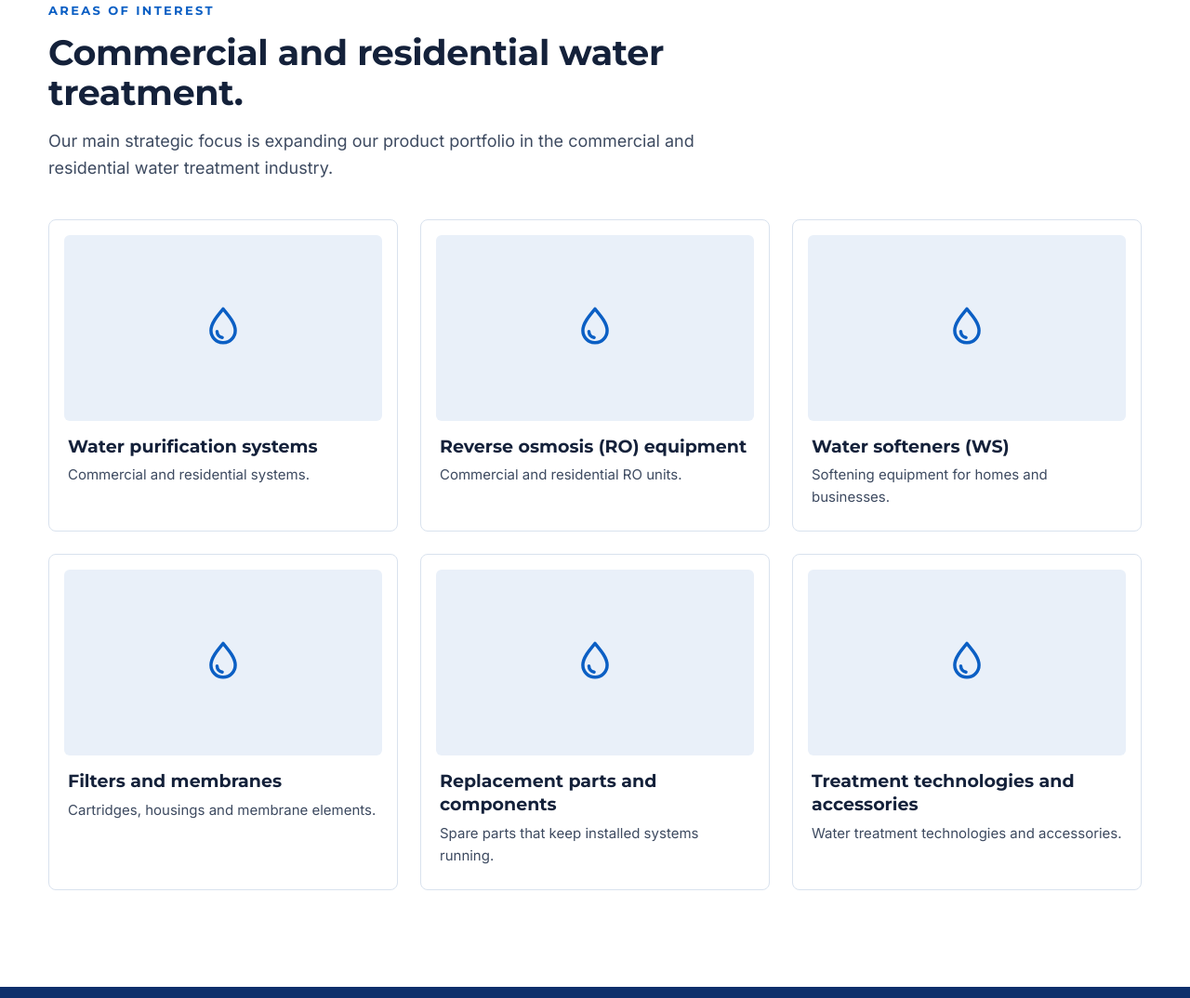
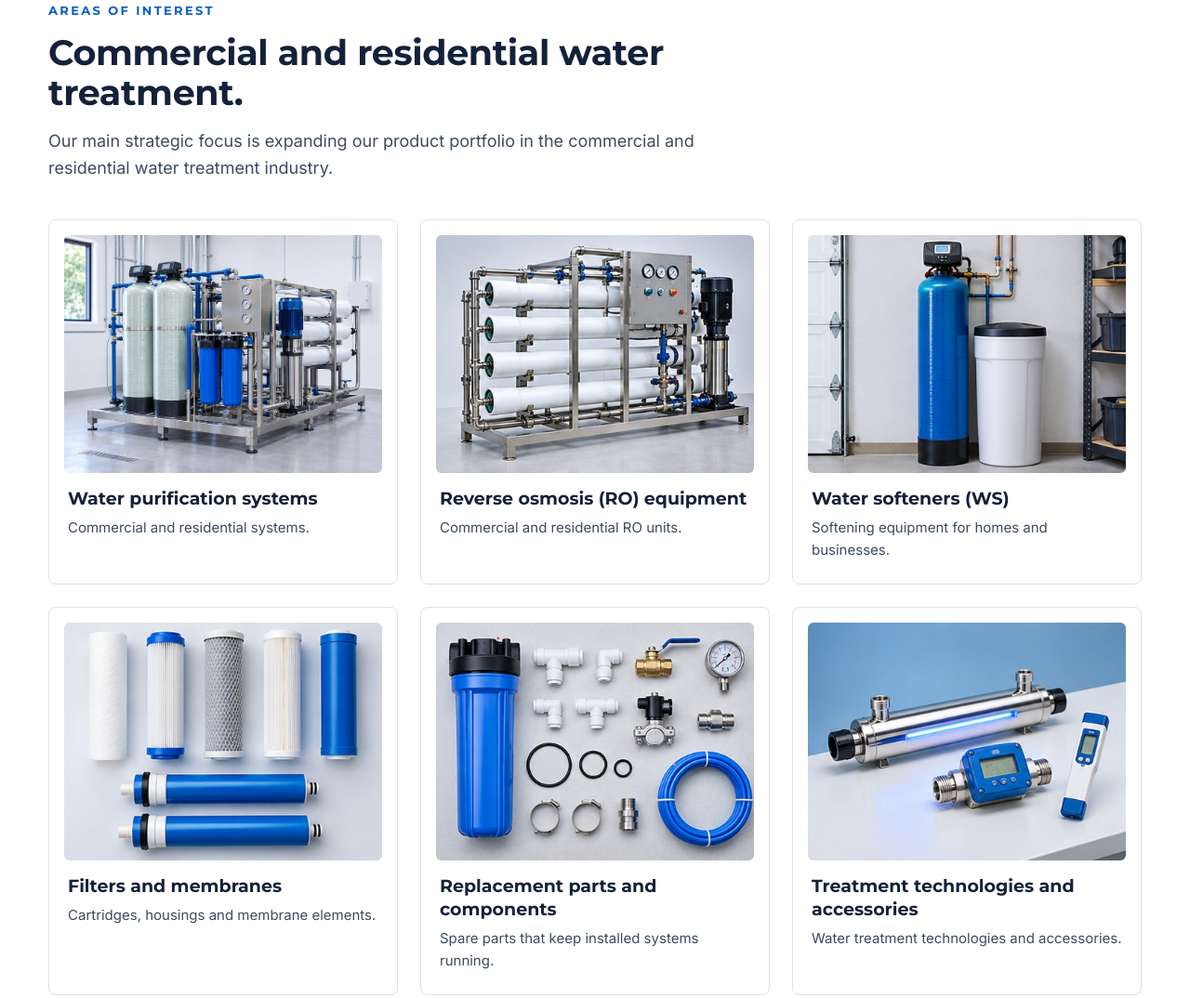
Before and after one commit to isodrom/jucca, a plain HTML site: page index.html in a window 1280 px wide. Shown: the part 2425-3499 px from the top of the page at 93% size. Drawn offline with Linux system fonts and the light colour scheme.

Commit message:
Add all nine site photos and PHP contact form handler
Co-Authored-By: Claude Fable 5.2 <noreply@anthropic.com>
Claude-Session: https://claude.ai/code/session_01FbFWevLtFfbmyHu51rb2n2

```diff
--- a/index.html
+++ b/index.html
@@ -12,7 +12,7 @@
 <meta property="og:description" content="A Florida based international trading company connecting U.S.A. manufacturers with opportunities in Argentina and South America.">
 <meta property="og:image" content="images/IMG-01.jpg">
 <meta name="description" content="JUCCA LLC is a Florida based international trading company connecting U.S.A. manufacturers with opportunities in Argentina and South America.">
-<!-- Images: add images/IMG-03 ... IMG-09 (.jpg or .png) and they appear automatically. Until then the product cards show an icon tile and the factory photo is hidden. -->
+<!-- Images: images/IMG-01 ... IMG-09 (.jpg or .png). If a product photo is missing its card shows an icon tile, and a missing factory photo hides that column. -->
 <!-- Contact form: sends through send.php (same folder). The delivery address is set at the top of send.php. -->
 <!-- Language: the EN / ES buttons switch the page. The Spanish text lives in the ES table in the script at the end of this file. Add ?lang=es to the address to open in Spanish. -->
 <link rel="preconnect" href="https://fonts.googleapis.com">
@@ -37,7 +37,6 @@ h1{font-size:38px!important}h2{font-size:28px!important}
 .media{height:260px!important}
 .mission{font-size:22px!important}
 .card{flex:1 1 calc(50% - 12px)!important;min-width:0;padding:10px!important;gap:10px!important}
-.card .tile{height:110px!important}
 .card .tile svg{width:36px;height:36px}
 .card h3{font-size:15px!important}.card p{font-size:13px!important;line-height:1.45!important}
 form{padding:22px!important}
@@ -150,7 +149,7 @@ input:focus,textarea:focus,a:focus-visible,button:focus-visible{outline:3px soli
 </div>
 <div style="display: flex; flex-wrap: wrap; gap: 24px">
 <div class="card" style="flex: 1 1 320px; box-sizing: border-box; background: #FFFFFF; border: 1px solid #D9E2EE; border-radius: 8px; padding: 16px; display: flex; flex-direction: column; gap: 16px">
-<div class="tile" style="box-sizing: border-box; width: 100%; height: 200px; background: #E9F0F9; border-radius: 6px; display: flex; align-items: center; justify-content: center; position: relative; overflow: hidden">
+<div class="tile" style="box-sizing: border-box; width: 100%; aspect-ratio: 4 / 3; background: #E9F0F9; border-radius: 6px; display: flex; align-items: center; justify-content: center; position: relative; overflow: hidden">
 <svg aria-hidden="true" width="56" height="56" viewBox="0 0 24 24" fill="none" stroke="#0B5FC4" stroke-width="1.5" stroke-linecap="round" stroke-linejoin="round"><path d="M12 3.2c3 3.6 5.6 6.7 5.6 10a5.6 5.6 0 0 1-11.2 0c0-3.3 2.6-6.4 5.6-10z"></path><path d="M9.2 13.6a2.9 2.9 0 0 0 2.4 2.8"></path></svg>
 <img src="images/IMG-03.jpg" alt="" loading="lazy" onerror="if(!this.dataset.f){this.dataset.f=1;this.src='images/IMG-03.png'}else{this.remove()}" style="position: absolute; inset: 0; width: 100%; height: 100%; object-fit: cover">
 </div>
@@ -159,7 +158,7 @@ input:focus,textarea:focus,a:focus-visible,button:focus-visible{outline:3px soli
 <p style="margin: 0; font-size: 15px; line-height: 1.6; color: #3D4A60">Commercial and residential systems.</p>
 </div>
 </div><div class="card" style="flex: 1 1 320px; box-sizing: border-box; background: #FFFFFF; border: 1px solid #D9E2EE; border-radius: 8px; padding: 16px; display: flex; flex-direction: column; gap: 16px">
-<div class="tile" style="box-sizing: border-box; width: 100%; height: 200px; background: #E9F0F9; border-radius: 6px; display: flex; align-items: center; justify-content: center; position: relative; overflow: hidden">
+<div class="tile" style="box-sizing: border-box; width: 100%; aspect-ratio: 4 / 3; background: #E9F0F9; border-radius: 6px; display: flex; align-items: center; justify-content: center; position: relative; overflow: hidden">
 <svg aria-hidden="true" width="56" height="56" viewBox="0 0 24 24" fill="none" stroke="#0B5FC4" stroke-width="1.5" stroke-linecap="round" stroke-linejoin="round"><path d="M12 3.2c3 3.6 5.6 6.7 5.6 10a5.6 5.6 0 0 1-11.2 0c0-3.3 2.6-6.4 5.6-10z"></path><path d="M9.2 13.6a2.9 2.9 0 0 0 2.4 2.8"></path></svg>
 <img src="images/IMG-04.jpg" alt="" loading="lazy" onerror="if(!this.dataset.f){this.dataset.f=1;this.src='images/IMG-04.png'}else{this.remove()}" style="position: absolute; inset: 0; width: 100%; height: 100%; object-fit: cover">
 </div>
@@ -168,7 +167,7 @@ input:focus,textarea:focus,a:focus-visible,button:focus-visible{outline:3px soli
 <p style="margin: 0; font-size: 15px; line-height: 1.6; color: #3D4A60">Commercial and residential RO units.</p>
 </div>
 </div><div class="card" style="flex: 1 1 320px; box-sizing: border-box; background: #FFFFFF; border: 1px solid #D9E2EE; border-radius: 8px; padding: 16px; display: flex; flex-direction: column; gap: 16px">
-<div class="tile" style="box-sizing: border-box; width: 100%; height: 200px; background: #E9F0F9; border-radius: 6px; display: flex; align-items: center; justify-content: center; position: relative; overflow: hidden">
+<div class="tile" style="box-sizing: border-box; width: 100%; aspect-ratio: 4 / 3; background: #E9F0F9; border-radius: 6px; display: flex; align-items: center; justify-content: center; position: relative; overflow: hidden">
 <svg aria-hidden="true" width="56" height="56" viewBox="0 0 24 24" fill="none" stroke="#0B5FC4" stroke-width="1.5" stroke-linecap="round" stroke-linejoin="round"><path d="M12 3.2c3 3.6 5.6 6.7 5.6 10a5.6 5.6 0 0 1-11.2 0c0-3.3 2.6-6.4 5.6-10z"></path><path d="M9.2 13.6a2.9 2.9 0 0 0 2.4 2.8"></path></svg>
 <img src="images/IMG-05.jpg" alt="" loading="lazy" onerror="if(!this.dataset.f){this.dataset.f=1;this.src='images/IMG-05.png'}else{this.remove()}" style="position: absolute; inset: 0; width: 100%; height: 100%; object-fit: cover">
 </div>
@@ -177,7 +176,7 @@ input:focus,textarea:focus,a:focus-visible,button:focus-visible{outline:3px soli
 <p style="margin: 0; font-size: 15px; line-height: 1.6; color: #3D4A60">Softening equipment for homes and businesses.</p>
 </div>
 </div><div class="card" style="flex: 1 1 320px; box-sizing: border-box; background: #FFFFFF; border: 1px solid #D9E2EE; border-radius: 8px; padding: 16px; display: flex; flex-direction: column; gap: 16px">
-<div class="tile" style="box-sizing: border-box; width: 100%; height: 200px; background: #E9F0F9; border-radius: 6px; display: flex; align-items: center; justify-content: center; position: relative; overflow: hidden">
+<div class="tile" style="box-sizing: border-box; width: 100%; aspect-ratio: 4 / 3; background: #E9F0F9; border-radius: 6px; display: flex; align-items: center; justify-content: center; position: relative; overflow: hidden">
 <svg aria-hidden="true" width="56" height="56" viewBox="0 0 24 24" fill="none" stroke="#0B5FC4" stroke-width="1.5" stroke-linecap="round" stroke-linejoin="round"><path d="M12 3.2c3 3.6 5.6 6.7 5.6 10a5.6 5.6 0 0 1-11.2 0c0-3.3 2.6-6.4 5.6-10z"></path><path d="M9.2 13.6a2.9 2.9 0 0 0 2.4 2.8"></path></svg>
 <img src="images/IMG-06.jpg" alt="" loading="lazy" onerror="if(!this.dataset.f){this.dataset.f=1;this.src='images/IMG-06.png'}else{this.remove()}" style="position: absolute; inset: 0; width: 100%; height: 100%; object-fit: cover">
 </div>
@@ -186,7 +185,7 @@ input:focus,textarea:focus,a:focus-visible,button:focus-visible{outline:3px soli
 <p style="margin: 0; font-size: 15px; line-height: 1.6; color: #3D4A60">Cartridges, housings and membrane elements.</p>
 </div>
 </div><div class="card" style="flex: 1 1 320px; box-sizing: border-box; background: #FFFFFF; border: 1px solid #D9E2EE; border-radius: 8px; padding: 16px; display: flex; flex-direction: column; gap: 16px">
-<div class="tile" style="box-sizing: border-box; width: 100%; height: 200px; background: #E9F0F9; border-radius: 6px; display: flex; align-items: center; justify-content: center; position: relative; overflow: hidden">
+<div class="tile" style="box-sizing: border-box; width: 100%; aspect-ratio: 4 / 3; background: #E9F0F9; border-radius: 6px; display: flex; align-items: center; justify-content: center; position: relative; overflow: hidden">
 <svg aria-hidden="true" width="56" height="56" viewBox="0 0 24 24" fill="none" stroke="#0B5FC4" stroke-width="1.5" stroke-linecap="round" stroke-linejoin="round"><path d="M12 3.2c3 3.6 5.6 6.7 5.6 10a5.6 5.6 0 0 1-11.2 0c0-3.3 2.6-6.4 5.6-10z"></path><path d="M9.2 13.6a2.9 2.9 0 0 0 2.4 2.8"></path></svg>
 <img src="images/IMG-07.jpg" alt="" loading="lazy" onerror="if(!this.dataset.f){this.dataset.f=1;this.src='images/IMG-07.png'}else{this.remove()}" style="position: absolute; inset: 0; width: 100%; height: 100%; object-fit: cover">
 </div>
@@ -195,7 +194,7 @@ input:focus,textarea:focus,a:focus-visible,button:focus-visible{outline:3px soli
 <p style="margin: 0; font-size: 15px; line-height: 1.6; color: #3D4A60">Spare parts that keep installed systems running.</p>
 </div>
 </div><div class="card" style="flex: 1 1 320px; box-sizing: border-box; background: #FFFFFF; border: 1px solid #D9E2EE; border-radius: 8px; padding: 16px; display: flex; flex-direction: column; gap: 16px">
-<div class="tile" style="box-sizing: border-box; width: 100%; height: 200px; background: #E9F0F9; border-radius: 6px; display: flex; align-items: center; justify-content: center; position: relative; overflow: hidden">
+<div class="tile" style="box-sizing: border-box; width: 100%; aspect-ratio: 4 / 3; background: #E9F0F9; border-radius: 6px; display: flex; align-items: center; justify-content: center; position: relative; overflow: hidden">
 <svg aria-hidden="true" width="56" height="56" viewBox="0 0 24 24" fill="none" stroke="#0B5FC4" stroke-width="1.5" stroke-linecap="round" stroke-linejoin="round"><path d="M12 3.2c3 3.6 5.6 6.7 5.6 10a5.6 5.6 0 0 1-11.2 0c0-3.3 2.6-6.4 5.6-10z"></path><path d="M9.2 13.6a2.9 2.9 0 0 0 2.4 2.8"></path></svg>
 <img src="images/IMG-08.jpg" alt="" loading="lazy" onerror="if(!this.dataset.f){this.dataset.f=1;this.src='images/IMG-08.png'}else{this.remove()}" style="position: absolute; inset: 0; width: 100%; height: 100%; object-fit: cover">
 </div>
```
Also changed, not shown: README.txt, images/IMG-01.jpg, images/IMG-02.jpg, images/IMG-03.jpg (added), images/IMG-04.jpg (added), images/IMG-05.jpg (added), images/IMG-06.jpg (added), images/IMG-07.jpg (added), images/IMG-08.jpg (added), images/IMG-09.jpg (added).
